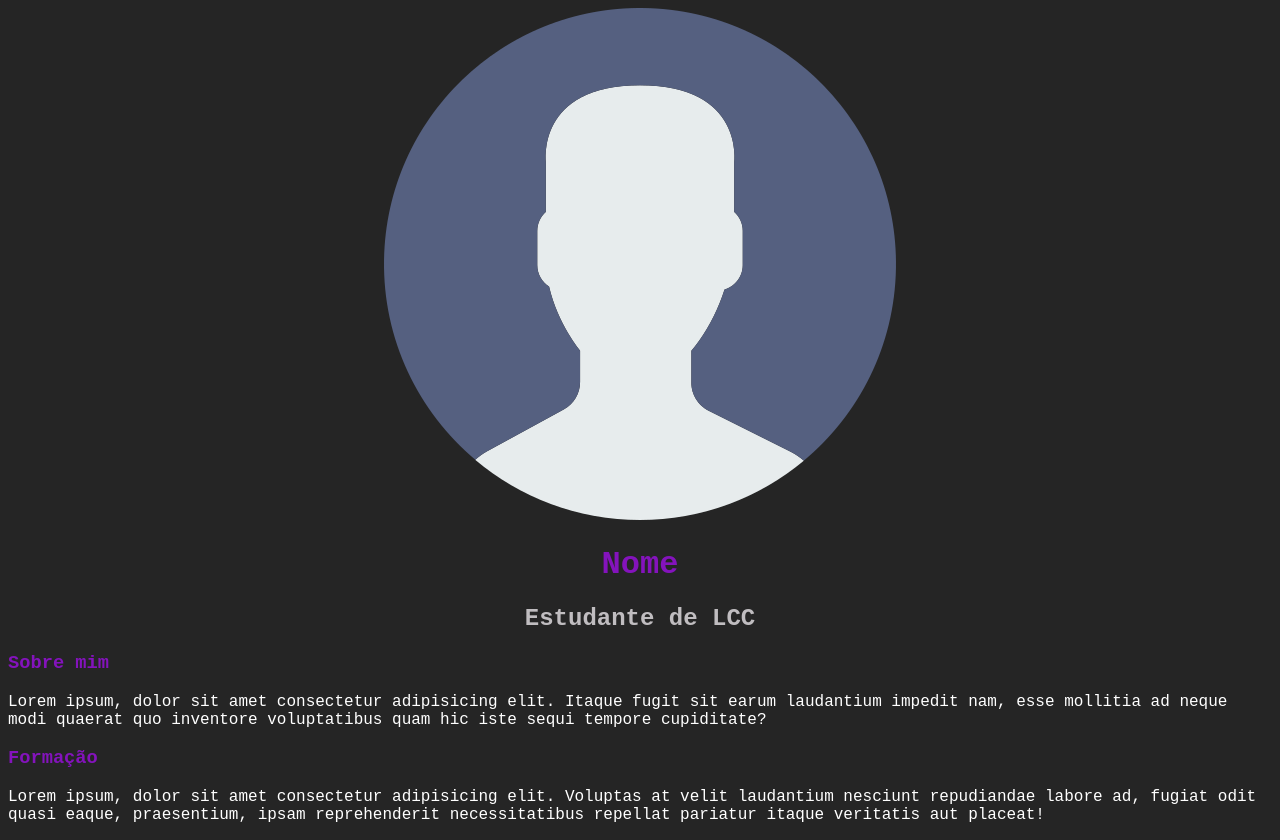
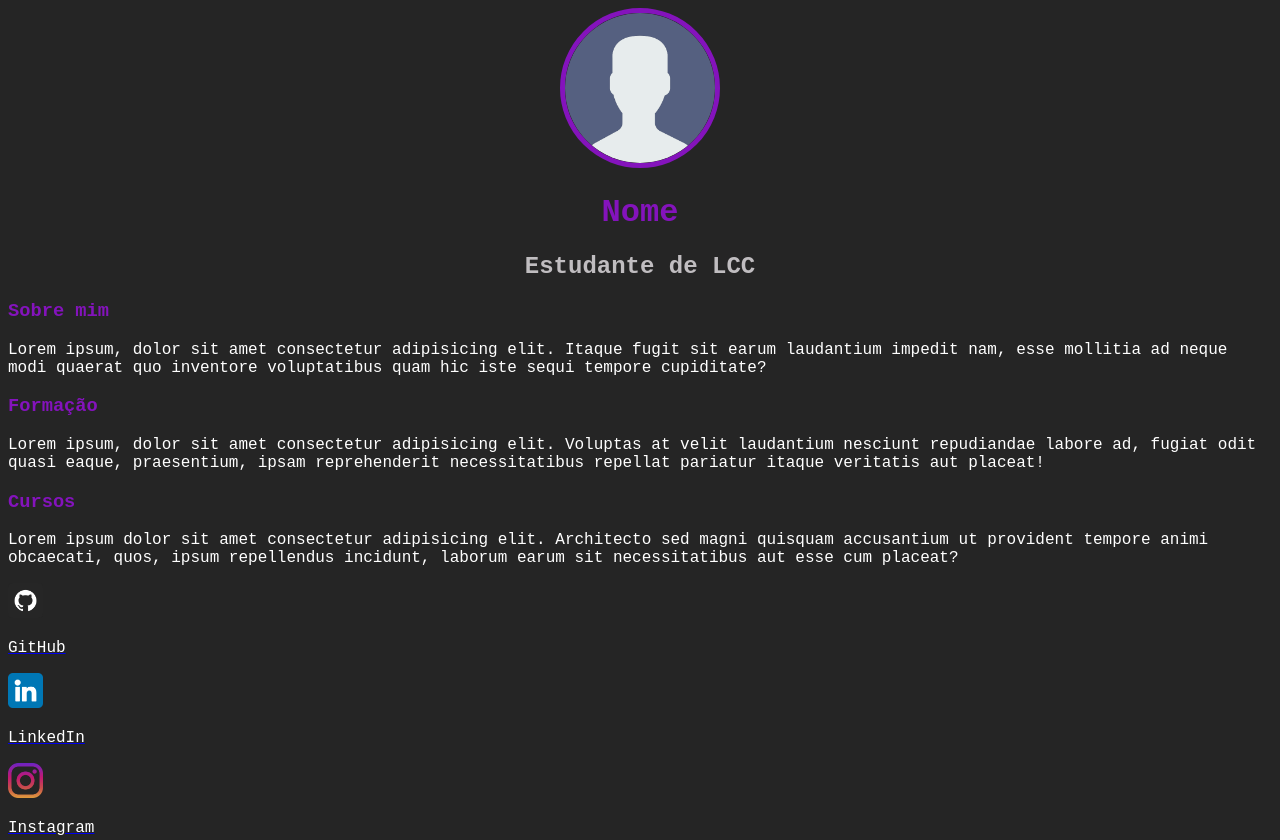
Before and after one commit to adsfontes/Portfolio, a plain HTML site: page index.html in a window 1280 px wide. Shown: the top 840 px of the page. Drawn offline with Linux system fonts and the light colour scheme.

Commit message:
Ajusta dimensões das imagens

```diff
--- a/style.css
+++ b/style.css
@@ -19,3 +19,16 @@
 .center {
     text-align: center;
 }
+
+header img {
+    width: 150px;
+    height: 150px;
+    border-radius: 50%;
+    border: 5px solid rgb(132, 19, 188);
+}
+
+footer img {
+    width: 35px;
+    height: 35px;
+
+}
```
